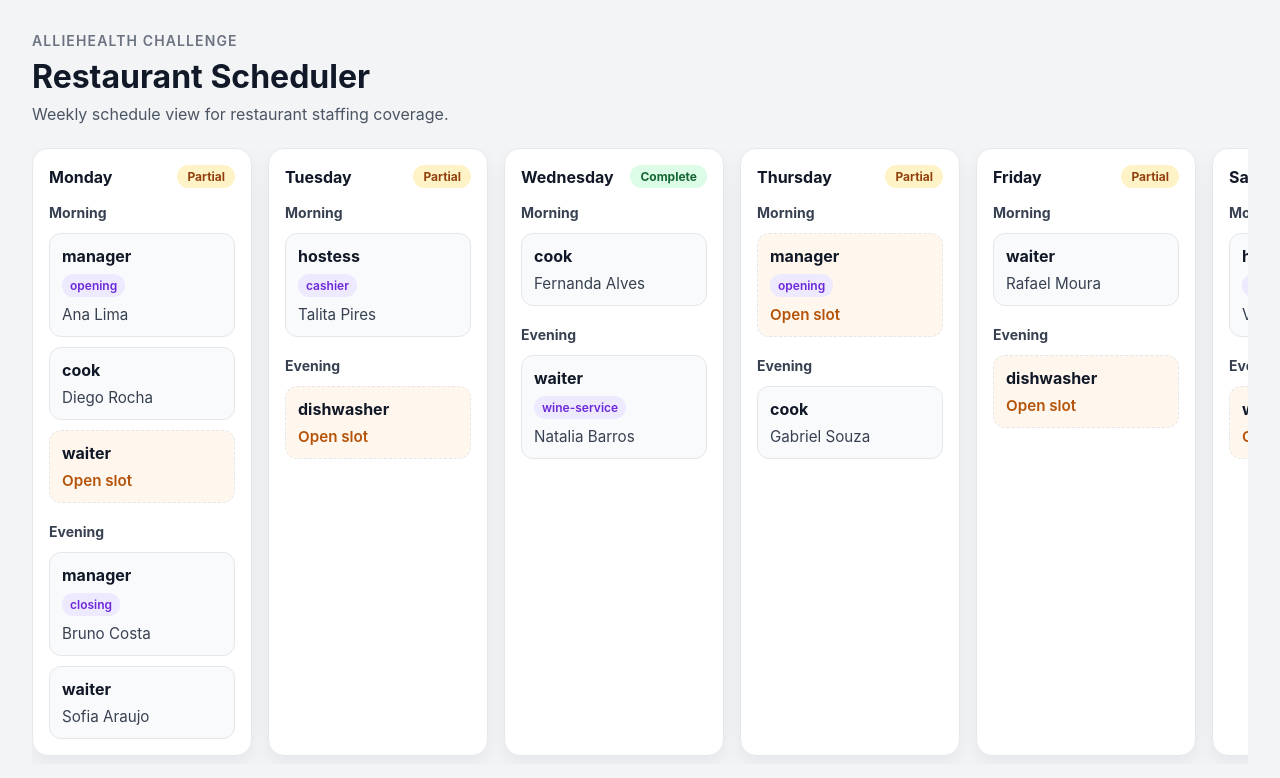
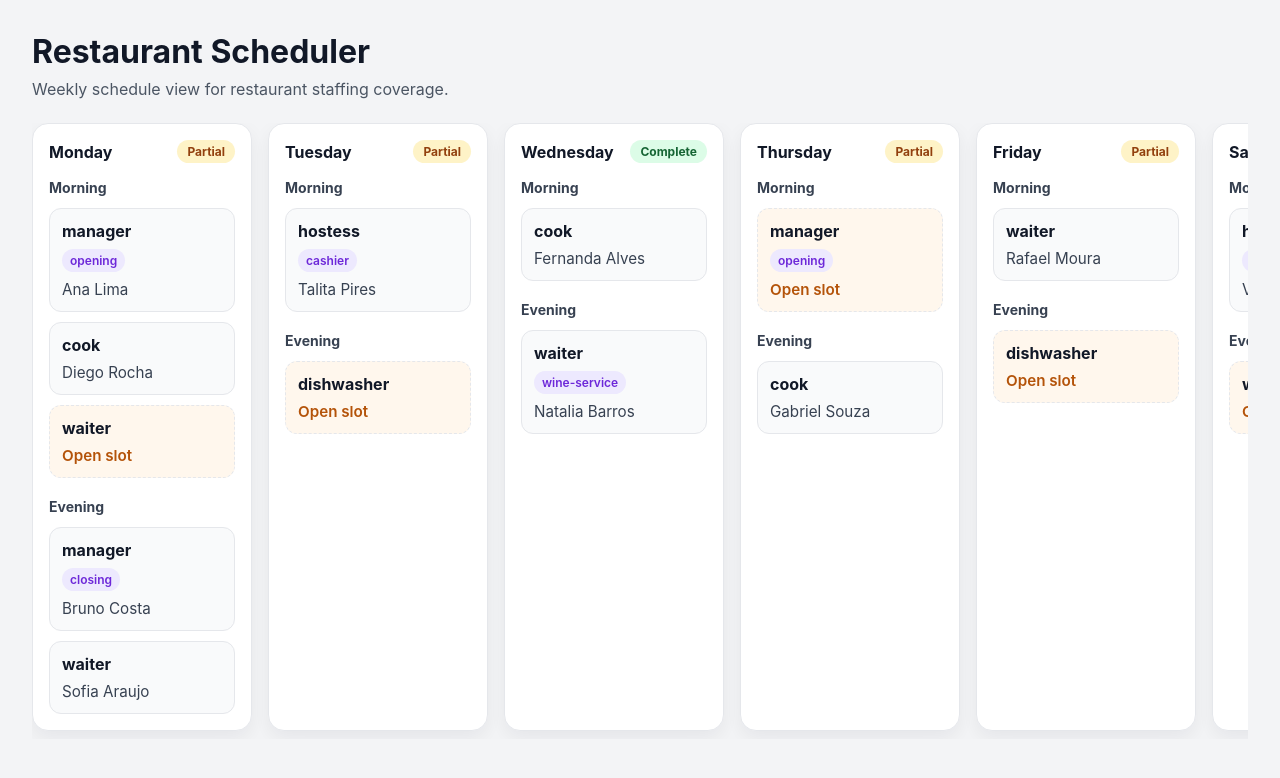
Before and after one commit to diego-carneiro/AllieHealth-Challenge, a React (Vite) app in the folder apps/frontend/: page / in a window 1280 px wide. Shown: the top 778 px of the page. Built offline with nearby package versions, Linux system fonts and the light colour scheme.

Commit message:
feat: create initial weekly schedule board ui

```diff
--- a/apps/frontend/index.html
+++ b/apps/frontend/index.html
@@ -4,7 +4,7 @@
     <meta charset="UTF-8" />
     <link rel="icon" type="image/svg+xml" href="/favicon.svg" />
     <meta name="viewport" content="width=device-width, initial-scale=1.0" />
-    <title>frontend</title>
+    <title>Restaurant Scheduler</title>
   </head>
   <body>
     <div id="root"></div>
--- a/apps/frontend/src/App.tsx
+++ b/apps/frontend/src/App.tsx
@@ -32,7 +32,6 @@ function App() {
     <main className="app-shell">
       <header className="page-header">
         <div>
-          <p className="eyebrow">AllieHealth Challenge</p>
           <h1>Restaurant Scheduler</h1>
           <p className="subtitle">
             Weekly schedule view for restaurant staffing coverage.
```
